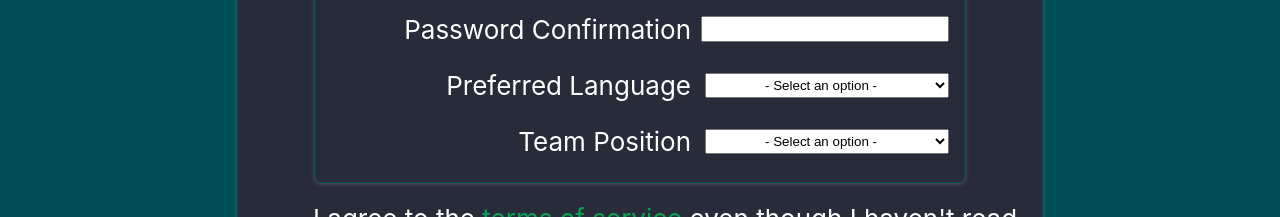
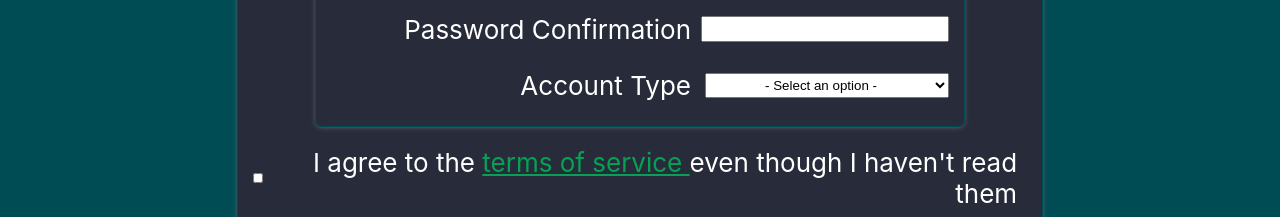
Before and after one commit to Build-Week-How-To-Nov-2020/front-end, a React (Create React App) app in the folder how-to/: page /signup in a window 1280 px wide. Shown: the part 343-560 px from the top of the page. Built offline with nearby package versions, Linux system fonts and the light colour scheme; no server answers.

Commit message:
set to work with old backend

```diff
--- a/how-to/src/Signup.js
+++ b/how-to/src/Signup.js
@@ -10,19 +10,17 @@ const initialFormValues = {
     name: '',
     email: '',
     language: '',
-    password: '',
     passwordConfirmation: '',
-    position: '',
+    account: '',
     tos: false,
     }
 
 const initialFormErrors = {
     name: '',
     email: '',
-    language: '',
     password: '',
     passwordConfirmation: '',
-    position: '',
+    account: '',
     tos: '\n',
 }
 const initialUsers = [{}]
@@ -35,9 +33,10 @@ function App() {
     const [formErrors, setFormErrors] = useState(initialFormErrors)
     const [disabled, setDisabled] = useState(initialDisabled)
 
-   const getUsers = () => {
+    useEffect(() => {  // eslint-disable-next-line
+        var getUsers = () => {
             axios
-        .get(`https://reqres.in/api/users`)
+                .get(`https://how-to-api-2.herokuapp.com/api/users`)
                 .then((res) => {
                     console.log(res)
                     setUsers(res.data.data)
@@ -48,9 +47,11 @@ function App() {
                 })
         }
 
+
+    }, [users])
         const postNewUser = (newUser) => {
             axios
-        .post("https://reqres.in/api/users", newUser)
+                .post("https://how-to-api-2.herokuapp.com/auth/register", newUser)
                 .then((res) => {
                     setUsers([res.data, ...users])
                     setFormValues(initialFormValues)
@@ -87,19 +88,14 @@ function App() {
 
     const formSubmit = () => {
         const newUser = {
-            name: formValues.name.trim(),
-            email: formValues.email.trim(),
-            password: formValues.password,
-            language: formValues.language,
-            tos: formValues.tos
+            Username: formValues.name.trim(),
+            Email: formValues.email.trim(),
+            Password: formValues.password,
+            Account: formValues.account,
         }
         postNewUser(newUser)
         setFormValues(initialFormValues)
     }
-
-    useEffect(() => {
-        getUsers()
-    }, [])
 
     useEffect(() => {
         schema.isValid(formValues).then((valid) => {
--- a/how-to/src/SignupForm.js
+++ b/how-to/src/SignupForm.js
@@ -70,39 +70,14 @@ function Form(props){
                 />
                 </div>
                 <div className='inputRow'>
-                    <label for='language'>
-                        Preferred Language
+                    <label for='position'>
+                        Account Type
                     </label>
 
-                        <select className='customSelect' onChange={onChange} value={values.language} name='language'>
-                            <option value=''>- Select an option -</option>
-                            <option value='javascript'>JavaScript</option>
-                            <option value='c#'>C#</option>
-                            <option value='python'>Python</option>
-                            <option value='dos'>DOS</option>
-                            <option value='css'>CSS</option>
-                            <option value='java'>Java</option>
-                            <option value='ruby'>Ruby</option>
-                            <option value='basic'>Basic</option>
-                            <option value='c++'>C++</option>
-                            <option value='html'>HTML</option>
-                            <option value='blow'>Blowing into a Nintendo cartridge</option>
-                        </select>
-
-                </div>
-                <div className='inputRow'>
-                    <label for='position'>
-                        Team Position
-                    </label>
-
-                    <select className='customSelect' onChange={onChange} value={values.position} name='position'>
+                    <select className='customSelect' onChange={onChange} value={values.position} name='account'>
                         <option value=''>- Select an option -</option>
-                        <option value='tl'>Team Lead</option>
-                        <option value='node'>Back End (Node)</option>
-                        <option value='java'>Back End (Java)</option>
-                        <option value='reactii'>React II</option>
-                        <option value='reacti'>React I</option>
-                        <option value='uiux'>UI/UX</option>
+                        <option value='Editor'>Editor</option>
+                        <option value='Subscriber'>Subscriber</option>
                     </select>
                     </div>
 
--- a/how-to/src/signupSchema.js
+++ b/how-to/src/signupSchema.js
@@ -16,12 +16,10 @@ export default yup.object().shape({
         .string()
         // .oneOf([yup.ref('password')], 'Passwords do not match')
         ,
-    language: yup
+
+    account: yup
         .string()
-        .oneOf(['javascript', 'c#', 'python', 'dos', 'css', 'java', 'ruby', 'basic', 'c++', 'html', 'blow'], 'You have to choose your preferred language'),
-    position: yup
-        .string()
-        .oneOf(['tl', 'node', 'java', 'reactii', 'reacti', 'uiux'], 'You must choose your position'),
+        .oneOf(['Editor', 'Subscriber'], 'You must choose your account type'),
     tos: yup
         .boolean()
         .oneOf([true], 'Terms of Service must be accepted')
```
Also changed, not shown: 2 other files (tests, documents, lock files or other folders). Lines whose indentation alone changed are shown as unchanged.
